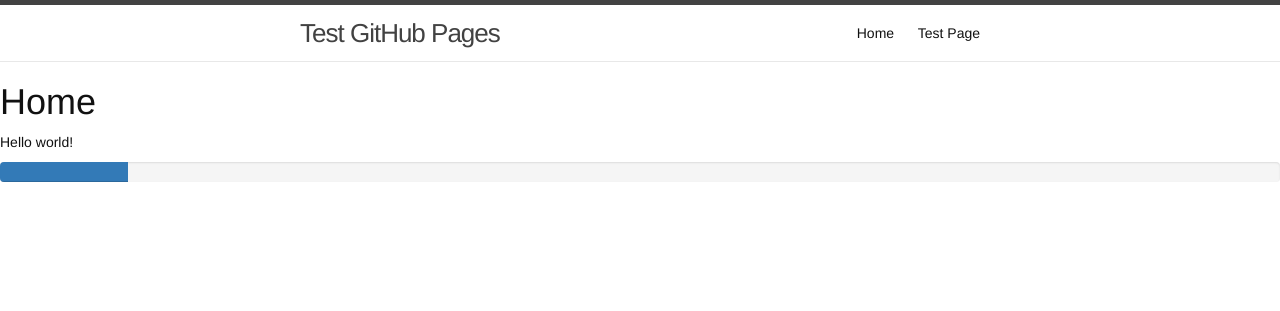
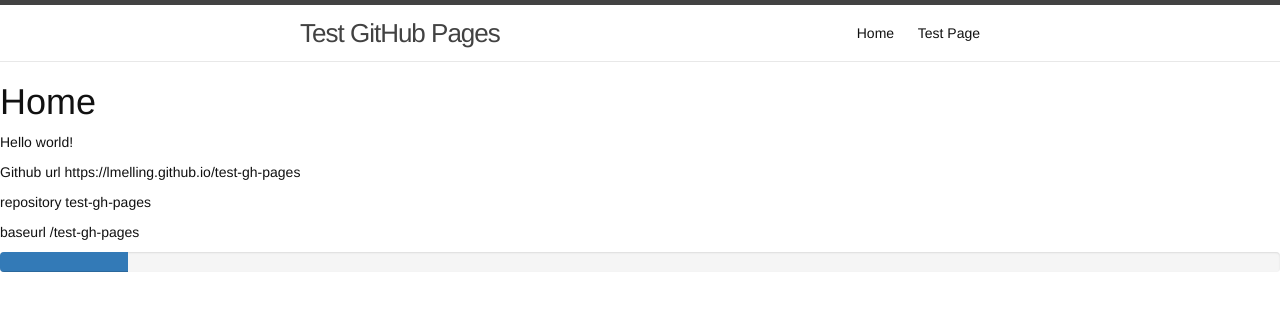
Before and after one commit to lmelling/test-gh-pages, a Jekyll site: the page built from index.md, in a window 1280 px wide. Shown: the top 311 px of the page. Built offline with Jekyll 4.4.1, drawn with Linux system fonts in a browser that asks for light colours.

Commit message:
test github metadata

```diff
--- a/Gemfile
+++ b/Gemfile
@@ -16,7 +16,7 @@ ruby RUBY_VERSION
 
 # If you want to use GitHub Pages, remove the "gem "jekyll"" above and
 # uncomment the line below. To upgrade, run `bundle update github-pages`.
-# gem "github-pages", group: :jekyll_plugins
+gem "github-pages", group: :jekyll_plugins
 
 # If you have any plugins, put them here!
 group :jekyll_plugins do
--- a/index.md
+++ b/index.md
@@ -3,6 +3,12 @@ layout: default
 title: Home
 ---
 Hello world!
+
+Github url {{ site.github.url }}
+
+repository {{ site.repository }}
+
+baseurl {{ site.baseurl }}
 
 <div class="progress">
   <div class="progress-bar" role="progressbar" aria-valuenow="70"
```
Also changed, not shown: _config.yml (+0 -14 lines), Gemfile.lock.
